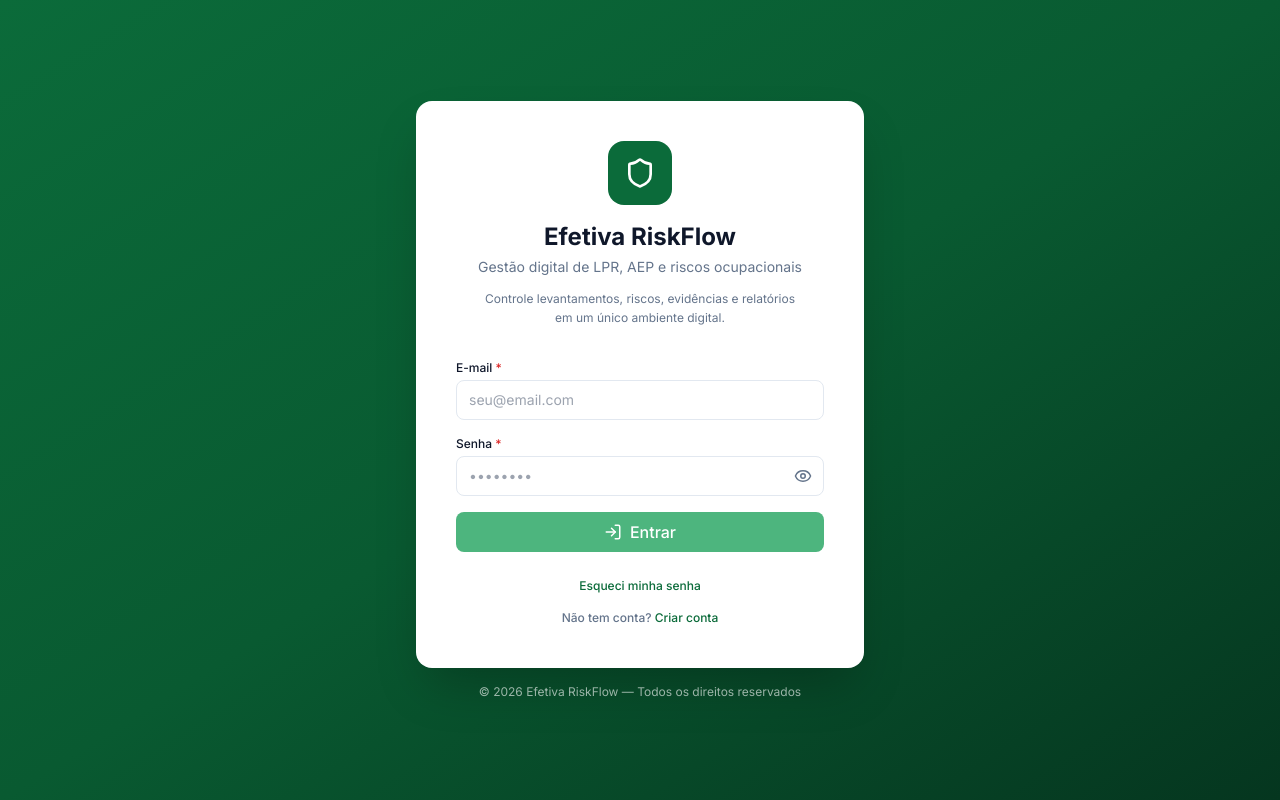
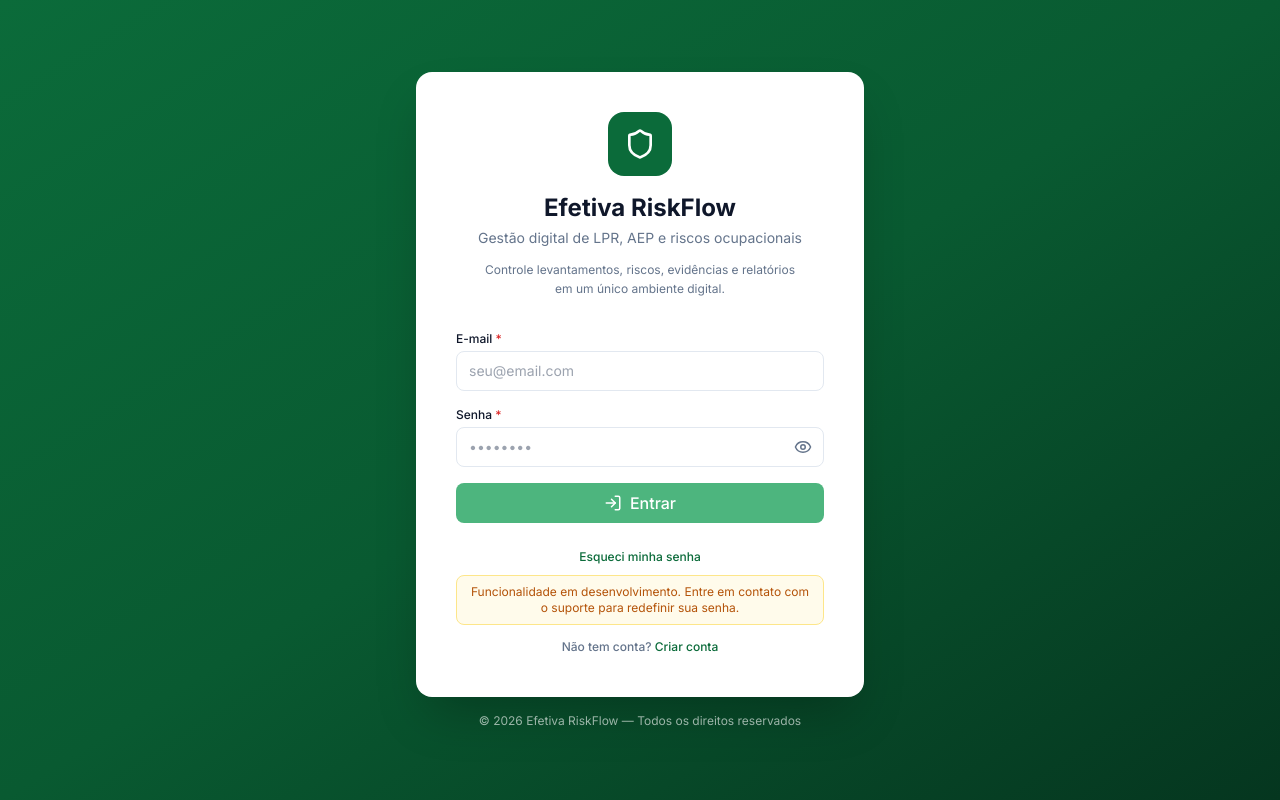
Before and after one commit to Rodrigo-Kotlin/riskflow, a React (Vite) app: page /login in a window 1280 px wide. Both pictures are taken after a click on the button "Esqueci minha senha". Built offline with nearby package versions, Linux system fonts and the light colour scheme; no server answers; the HTML template or start-up script is replaced by a standard one.

Commit message:
fix: remove acoes falsas e melhora feedback de funcionalidades

```diff
--- a/src/components/layout/Header.tsx
+++ b/src/components/layout/Header.tsx
@@ -1,5 +1,6 @@
 import { Menu, Bell, User, LogOut, Wifi, WifiOff } from 'lucide-react'
 import { useState } from 'react'
+import { useNavigate } from 'react-router-dom'
 import { useOnlineStatus } from '@/hooks/useOnlineStatus'
 import { useApp } from '@/components/layout/AppShell'
 
@@ -8,7 +9,8 @@ interface HeaderProps {
 }
 
 export function Header({ onMenuClick }: HeaderProps) {
-  const { user, signOut } = useApp()
+  const { user, signOut, toasts } = useApp()
+  const navigate = useNavigate()
   const [showMenu, setShowMenu] = useState(false)
   const online = useOnlineStatus()
   const notificationCount = 0
@@ -28,7 +30,7 @@ export function Header({ onMenuClick }: HeaderProps) {
             <span>{online ? 'Online' : 'Offline'}</span>
           </div>
 
-          <button className="p-2 text-text-secondary hover:text-text-primary rounded-lg hover:bg-gray-100 relative" aria-label="Notificações">
+          <button onClick={() => toasts.addToast('info', 'Notificações', 'Nenhuma notificação no momento.')} className="p-2 text-text-secondary hover:text-text-primary rounded-lg hover:bg-gray-100 relative" aria-label="Notificações">
             <Bell size={20} />
             {notificationCount > 0 && (
               <span className="absolute top-1.5 right-1.5 w-4 h-4 rounded-full bg-risk-high text-white text-[10px] font-bold flex items-center justify-center">
@@ -52,7 +54,7 @@ export function Header({ onMenuClick }: HeaderProps) {
                     <p className="text-sm font-medium text-text-primary">{user?.nome}</p>
                     <p className="text-xs text-text-secondary">{user?.email}</p>
                   </div>
-                  <button className="w-full flex items-center gap-2 px-4 py-2 text-sm text-text-secondary hover:bg-gray-50 hover:text-text-primary">
+                  <button onClick={() => { setShowMenu(false); navigate('/configuracoes') }} className="w-full flex items-center gap-2 px-4 py-2 text-sm text-text-secondary hover:bg-gray-50 hover:text-text-primary">
                     <User size={16} /> Perfil
                   </button>
                   <button onClick={signOut} className="w-full flex items-center gap-2 px-4 py-2 text-sm text-risk-high hover:bg-red-50">
--- a/src/pages/Levantamentos.tsx
+++ b/src/pages/Levantamentos.tsx
@@ -169,7 +169,7 @@ export function Levantamentos() {
                         <button onClick={() => navigate(`/levantamentos/${l.id}`)} className="p-1.5 text-text-secondary hover:text-text-primary rounded hover:bg-gray-100" title="Editar" aria-label="Editar levantamento"><Edit3 size={14} /></button>
                         <button onClick={() => duplicate(l)} className="p-1.5 text-text-secondary hover:text-text-primary rounded hover:bg-gray-100" title="Duplicar" aria-label="Duplicar levantamento"><Copy size={14} /></button>
                         <button onClick={() => setDeleteId(l.id)} disabled={isDeleting} className={`p-1.5 rounded hover:bg-red-50 ${isDeleting ? 'text-gray-300 cursor-not-allowed' : 'text-text-secondary hover:text-risk-high'}`} title="Excluir" aria-label="Excluir levantamento"><Trash2 size={14} /></button>
-                        {l.status === STATUS_LEVANTAMENTO.CONCLUIDO && <button className="p-1.5 text-text-secondary hover:text-brand-500 rounded hover:bg-green-50" title="Exportar" aria-label="Exportar levantamento"><FileDown size={14} /></button>}
+                        {l.status === STATUS_LEVANTAMENTO.CONCLUIDO && <button onClick={() => toasts.addToast('info', 'Exportar', 'Funcionalidade em desenvolvimento.')} className="p-1.5 text-text-secondary hover:text-brand-500 rounded hover:bg-green-50" title="Exportar" aria-label="Exportar levantamento"><FileDown size={14} /></button>}
                       </div>
                     </td>
                   </tr>
--- a/src/pages/Login.tsx
+++ b/src/pages/Login.tsx
@@ -17,6 +17,7 @@ export function Login() {
   const [loading, setLoading] = useState(false)
   const [error, setError] = useState('')
   const [sucesso, setSucesso] = useState('')
+  const [showForgot, setShowForgot] = useState(false)
   const [touched, setTouched] = useState({ nome: false, email: false, senha: false, confirmar: false })
 
   const enableDemo = import.meta.env.VITE_ENABLE_DEMO_DATA === 'true'
@@ -237,9 +238,14 @@ export function Login() {
 
             <div className="mt-5 text-center space-y-2">
               {isLogin && (
-                <button className="text-xs text-brand-500 hover:text-brand-600 font-medium transition-colors">
+                <button type="button" onClick={() => setShowForgot(true)} className="text-xs text-brand-500 hover:text-brand-600 font-medium transition-colors">
                   Esqueci minha senha
                 </button>
+              )}
+              {showForgot && (
+                <div className="text-xs text-amber-700 bg-amber-50 border border-amber-200 px-3 py-2 rounded-lg">
+                  Funcionalidade em desenvolvimento. Entre em contato com o suporte para redefinir sua senha.
+                </div>
               )}
               <div>
                 <button
--- a/src/pages/steps/Step08Revisao.tsx
+++ b/src/pages/steps/Step08Revisao.tsx
@@ -15,6 +15,18 @@ interface Props {
 
 export function Step08Revisao({ data, updateData, onFinish, toasts }: Props) {
   const [showReport, setShowReport] = useState(false)
+
+  const handleExportJSON = () => {
+    const json = JSON.stringify(data, null, 2)
+    const blob = new Blob([json], { type: 'application/json' })
+    const url = URL.createObjectURL(blob)
+    const a = document.createElement('a')
+    a.href = url
+    a.download = `levantamento-${data.codigo || data.id}.json`
+    a.click()
+    URL.revokeObjectURL(url)
+    toasts.addToast('success', 'Exportar JSON', 'Arquivo exportado com sucesso.')
+  }
   const riscosPorCat = agrupar(data.riscos, 'categoria')
   const riscosPorNivel = agrupar(data.riscos, 'nivel')
 
@@ -212,18 +224,18 @@ export function Step08Revisao({ data, updateData, onFinish, toasts }: Props) {
           <button onClick={() => setShowReport(true)} className="flex items-center gap-1 h-9 px-3 text-sm font-medium text-text-secondary border border-border rounded-lg hover:bg-gray-50">
             <FileText size={16} /> Visualizar Relatório
           </button>
-          <button className="flex items-center gap-1 h-9 px-3 text-sm font-medium text-text-secondary border border-border rounded-lg hover:bg-gray-50">
+          <button onClick={() => toasts.addToast('info', 'Gerar PDF', 'Funcionalidade em desenvolvimento.')} className="flex items-center gap-1 h-9 px-3 text-sm font-medium text-text-secondary border border-border rounded-lg hover:bg-gray-50">
             <FileDown size={16} /> Gerar PDF
           </button>
-          <button className="flex items-center gap-1 h-9 px-3 text-sm font-medium text-text-secondary border border-border rounded-lg hover:bg-gray-50">
+          <button onClick={handleExportJSON} className="flex items-center gap-1 h-9 px-3 text-sm font-medium text-text-secondary border border-border rounded-lg hover:bg-gray-50">
             <FileJson size={16} /> Exportar JSON
           </button>
-          <button className="flex items-center gap-1 h-9 px-3 text-sm font-medium text-text-secondary border border-border rounded-lg hover:bg-gray-50">
+          <button onClick={() => toasts.addToast('info', 'Exportar CSV', 'Funcionalidade em desenvolvimento.')} className="flex items-center gap-1 h-9 px-3 text-sm font-medium text-text-secondary border border-border rounded-lg hover:bg-gray-50">
             <Download size={16} /> Exportar CSV
           </button>
         </div>
         <div className="flex gap-2">
-          <button className="h-9 px-4 text-sm font-medium text-text-secondary border border-border rounded-lg hover:bg-gray-50">
+          <button onClick={() => toasts.addToast('info', 'Solicitar Revisão', 'Funcionalidade em desenvolvimento.')} className="h-9 px-4 text-sm font-medium text-text-secondary border border-border rounded-lg hover:bg-gray-50">
             Solicitar Revisão
           </button>
           <button
```
